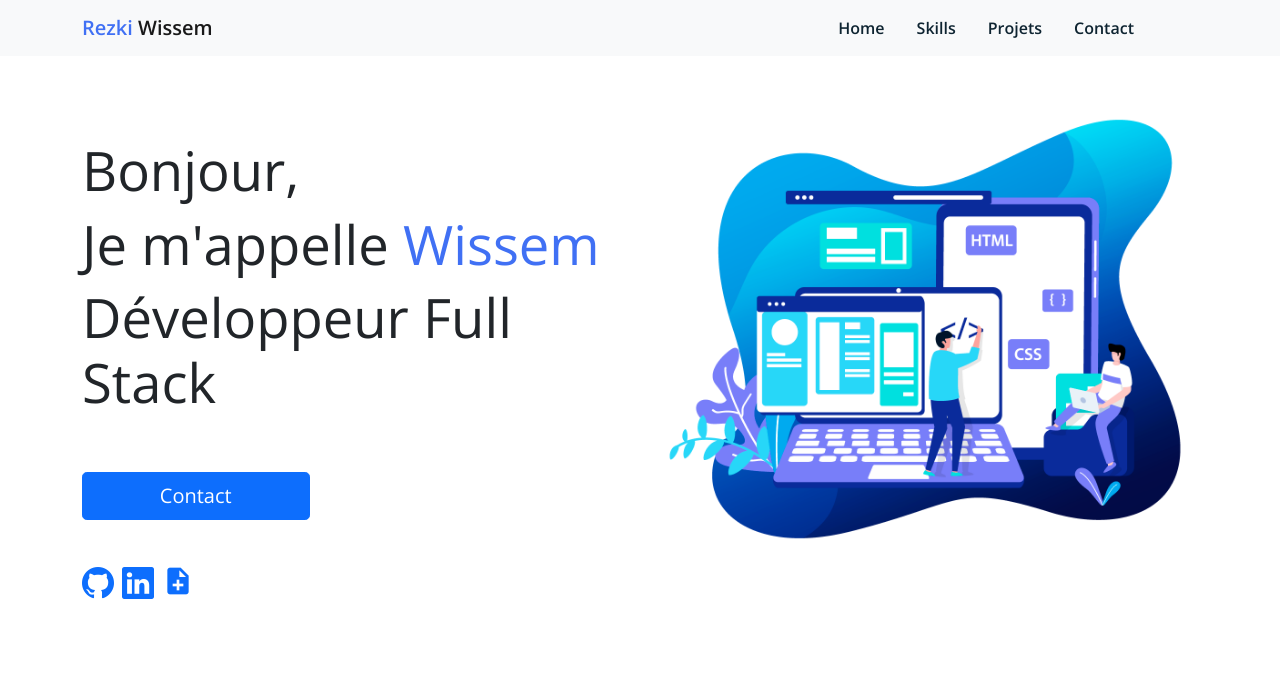
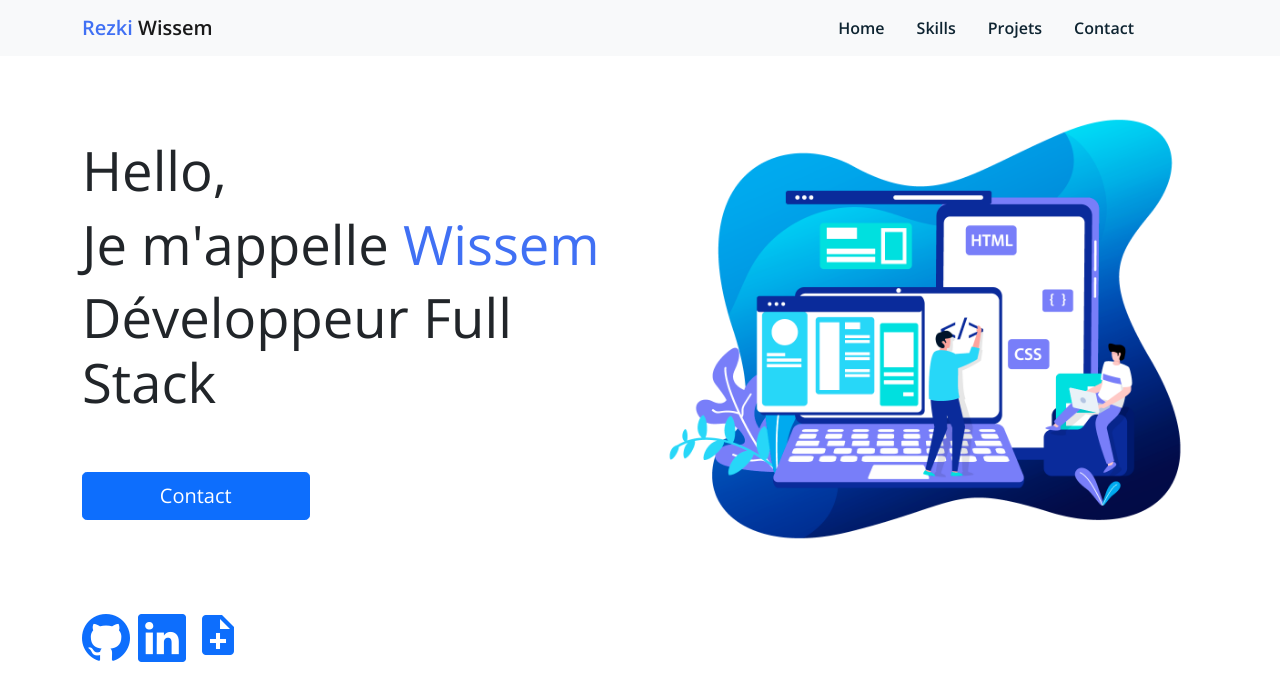
Before and after one commit to Wissem-remote/PortFolio, a React (Create React App) app: page / in a window 1280 px wide. Shown: the top 700 px of the page. Built offline with nearby package versions, Linux system fonts and the light colour scheme.

Commit message:
Version Effet Bas Haut

```diff
--- a/src/Content/Home.js
+++ b/src/Content/Home.js
@@ -5,12 +5,12 @@ import { Link } from 'react-router-dom'
 
 export const Home=()=> {
     const variants = {
-        hidden: { opacity: 0,scale: 0.5, x: 400, },
-        visible: { opacity: 1,scale: 1,x:0  },
+        hidden: { opacity: 0,y:40 },
+        visible: { opacity: 1,scale: 1,x:0,y:0  },
         }
         const variant = {
-        hidden: { opacity: 0,scale: 0.5, x: 400 },
-        visible: { opacity: 1,scale: 1, y: -50,x:0 },
+        hidden: { opacity: 0, y: 40 },
+        visible: { opacity: 1,scale: 1, x:0, y:0 },
         }
 
     return <>
@@ -25,9 +25,9 @@ export const Home=()=> {
                 exit="hidden"
 
 
-                className="col-lg-6   d-flex align-items-center">
+                className="col-lg-6 col-12  d-flex align-items-center">
                 <div >
-                <h2 className="t1">Bonjour,</h2>
+                <h2 className="t1">Hello,</h2>
                 <h2 className="t1">Je m'appelle <span className="blue">Wissem</span></h2>
                 <h2 className="t1">Développeur Full Stack</h2>
                 <Link to="/contact">
@@ -44,7 +44,7 @@ export const Home=()=> {
                 transition={{ type: "tween", duration: 1 }}
                 //whileHover={{ scale: 1.1 }}
                 exit="hidden"
-                className="col-lg-6 ">
+                className="col-lg-6 col-12">
                 <img className="p1" src="/img/web.png" alt="web"/>
             </motion.div>
 
@@ -54,13 +54,13 @@ export const Home=()=> {
                 exit="hidden"
                 variants={variant}
                 transition={{ type: "tween", duration: 1 }}
-                className="col-lg-3 t2">
+                className="col-lg-3 col-12 t2">
 
 
             <ul className="list-inline">
-                <motion.li  transition={{ type: "tween", duration: 0.5 }} whileHover={{ scale: 1.1, y: -10 }} className="list-inline-item"><a href="https://github.com/Wissem-remote" ><i className="bi bi-github" style={{fontSize: '2rem'}}></i></a></motion.li>
-                <motion.li transition={{ type: "tween", duration: 0.5 }} whileHover={{ scale: 1.1, y: -10 }} className="list-inline-item">  <a href="https://www.linkedin.com/in/wissem-rezki-3b4889231/"><i className="bi bi-linkedin" style={{fontSize: '2rem'}}></i></a></motion.li>
-                <motion.li transition={{ type: "tween", duration: 0.5 }} whileHover={{ scale: 1.1, y: -10 }} className="list-inline-item">  <a href="https://media.graphassets.com/oqzjjHeWTg2HfWpKDmNN"><i className="bx bxs-file-plus " style={{fontSize: '2rem'}}></i></a></motion.li>
+                <motion.li  transition={{ type: "tween", duration: 0.5 }} whileHover={{ scale: 1.1, y: -10 }} className="list-inline-item"><a href="https://github.com/Wissem-remote" ><i className="bi bi-github" style={{fontSize: '3rem'}}></i></a></motion.li>
+                <motion.li transition={{ type: "tween", duration: 0.5 }} whileHover={{ scale: 1.1, y: -10 }} className="list-inline-item">  <a href="https://www.linkedin.com/in/wissem-rezki-3b4889231/"><i className="bi bi-linkedin" style={{fontSize: '3rem'}}></i></a></motion.li>
+                <motion.li transition={{ type: "tween", duration: 0.5 }} whileHover={{ scale: 1.1, y: -10 }} className="list-inline-item">  <a href="https://media.graphassets.com/oqzjjHeWTg2HfWpKDmNN"><i className="bx bxs-file-plus " style={{fontSize: '3rem'}}></i></a></motion.li>
             </ul>
             </motion.div>
         </div>
--- a/src/Content/Skils.js
+++ b/src/Content/Skils.js
@@ -5,13 +5,13 @@ import { motion } from "framer-motion"
 
 export const Skils=()=> {
     const variants = {
-        end: { opacity: 0,scale: 0.5, x: 400, },
-        hidden: { opacity: 0,scale: 0.5, y: 400, },
-        visible: { opacity: 1,scale: 1,y:0  },
+        end: { opacity: 0, y: 40, },
+        hidden: { opacity: 0, y: 40, },
+        visible: { opacity: 1,y:0  },
         }
     return <>
         <NavBar />
-    <div className="container">
+    <div className="container mt-5" >
         <div className="row d-flex justify-content-center">
 
                 <motion.div
--- a/src/Content/contact.js
+++ b/src/Content/contact.js
@@ -11,8 +11,8 @@ export const Contact=()=> {
     const [lodding,setLodding]=useState(false)
     const [add,setAdd]=useToggle(false)
     const variants = {
-        end: { opacity: 0,scale: 0.5, x: 400, },
-        hidden: { opacity: 0,scale: 0.5, y:-400, },
+        end: { opacity: 0, y : 40 },
+        hidden: { opacity: 0, y : 40 },
         visible: { opacity: 1,scale: 1,y:0  },
         }
 
@@ -33,7 +33,7 @@ export const Contact=()=> {
     <div className="container">
     <motion.h2
     initial="hidden"
-    whileHover={{ scale: 1.1, y: -10 }}
+    whileHover={{ scale: 1.1 }}
     animate="visible"
     variants={variants}
     transition={{ type: "tween", duration: 1 }}
@@ -51,11 +51,11 @@ export const Contact=()=> {
                 className="col-8 m-auto mb-auto ">
                     <form onSubmit={onClick}>
         <div className=" mb-3">
-            <input type="text" className="form-control" name="name" placeholder="Name" required/>
+            <input type="text" className="form-control p-3" name="name" placeholder="Name" required/>
 
         </div>
         <div className="mb-3">
-            <input type="email" className="form-control" name="email" placeholder="name@example.com" required/>
+            <input type="email" className="form-control p-3" name="email" placeholder="name@example.com" required/>
 
         </div>
         <div className="mb-3">
--- a/src/Content/work.js
+++ b/src/Content/work.js
@@ -4,8 +4,8 @@ import { NavBar } from '../navBar'
 
 export const Work=()=> {
     const variants = {
-        end: { opacity: 0,scale: 0.5, x: 400, },
-        hidden: { opacity: 0,scale: 0.5, y:400, },
+        end: { opacity: 0, y: 40, },
+        hidden: { opacity: 0, y: 40, },
         visible: { opacity: 1,scale: 1,y:0  },
         }
 
@@ -26,6 +26,43 @@ export const Work=()=> {
                         <h2 className="t2 mb-4 mt-4  text-center">Mes <span className="blue">Projets</span><i className='bx bx-rocket'></i></h2>
                             <div className="row ">
 
+
+
+                            {/* Disney */}
+                            <a className="text-decoration-none col-12 col-md-12 col-lg-6 mb-4" href="https://disney-clone-gold.vercel.app/">
+                            <motion.div
+                            transition={{ type: "tween", duration: 1 }}
+                            whileHover={{ scale: 1.1 }}
+                            className="card w" >
+                            <img src="/img/dysney.png" className="card-img-top imgs  " alt="Web-site"/>
+
+
+
+                            <div className="card-body">
+                                <p className="card-text text-center ps ">- Disney  -</p>
+                                <p className="card-text text-center pss">- Next.js Tailwindcss -</p>
+                            </div>
+                            </motion.div>
+                            </a>
+
+                            {/* Candy Crush */}
+                            <a className="text-decoration-none  col-12 col-md-12 col-lg-6 mb-4" href="https://candy-crush-rosy.vercel.app/">
+                            <motion.div
+                            transition={{ type: "tween", duration: 1 }}
+                            whileHover={{ scale: 1.1 }}
+                            className="card w" >
+                            <img src="/img/candy.png" className="card-img-top imgs  " alt="Web-site"/>
+
+
+
+                            <div className="card-body">
+                                <p className="card-text text-center ps ">- Candy-Crush  -</p>
+                                <p className="card-text text-center pss">- React.js Tailwindcss -</p>
+                            </div>
+                            </motion.div>
+                            </a>
+
+                                {/* Geek */}
                             <a className="text-decoration-none  col-12 col-md-12 col-lg-6 mb-4" href="https://admiring-nobel-ef6c78.netlify.app/">
                             <motion.div
                             transition={{ type: "tween", duration: 1 }}
@@ -43,47 +80,9 @@ export const Work=()=> {
                             </motion.div>
                             </a>
 
-
-
-                    <a className="text-decoration-none col-12 col-md-12 col-lg-6 mb-4" href="https://disney-clone-gold.vercel.app/">
-                    <motion.div
-                    transition={{ type: "tween", duration: 1 }}
-                    whileHover={{ scale: 1.1 }}
-                    className="card w" >
-
-                    <img src="/img/dysney.png" className="card-img-top imgs  " alt="Web-site"/>
-
-
-
-                    <div className="card-body">
-                        <p className="card-text text-center ps ">- Disney  -</p>
-                        <p className="card-text text-center pss">- Next.js Tailwindcss -</p>
-                    </div>
-                    </motion.div>
-                    </a>
-
-                    <a className="text-decoration-none  col-12 col-md-12 col-lg-6 mb-4" href="https://candy-crush-rosy.vercel.app/">
-                    <motion.div
-                    transition={{ type: "tween", duration: 1 }}
-                    whileHover={{ scale: 1.1 }}
-                    className="card w" >
-
-                    <img src="/img/candy.png" className="card-img-top imgs  " alt="Web-site"/>
-
-
-
-                    <div className="card-body">
-                        <p className="card-text text-center ps ">- Candy-Crush  -</p>
-                        <p className="card-text text-center pss">- React.js Tailwindcss -</p>
-                    </div>
-                    </motion.div>
-                    </a>
                         </div>
                     </div>
              </motion.div>
 
-
-
-
     </>
 }
```
Lines whose indentation alone changed are shown as unchanged.
